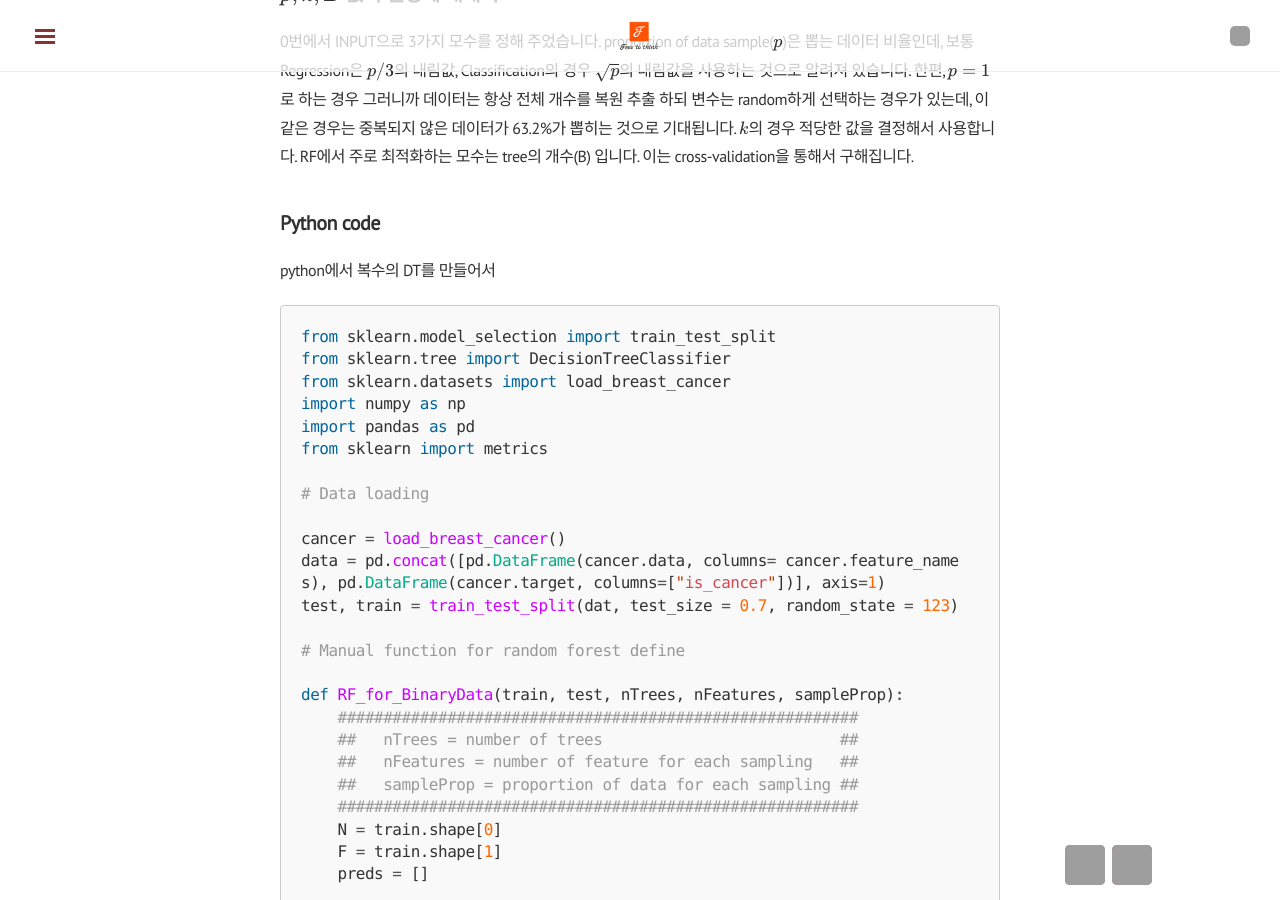
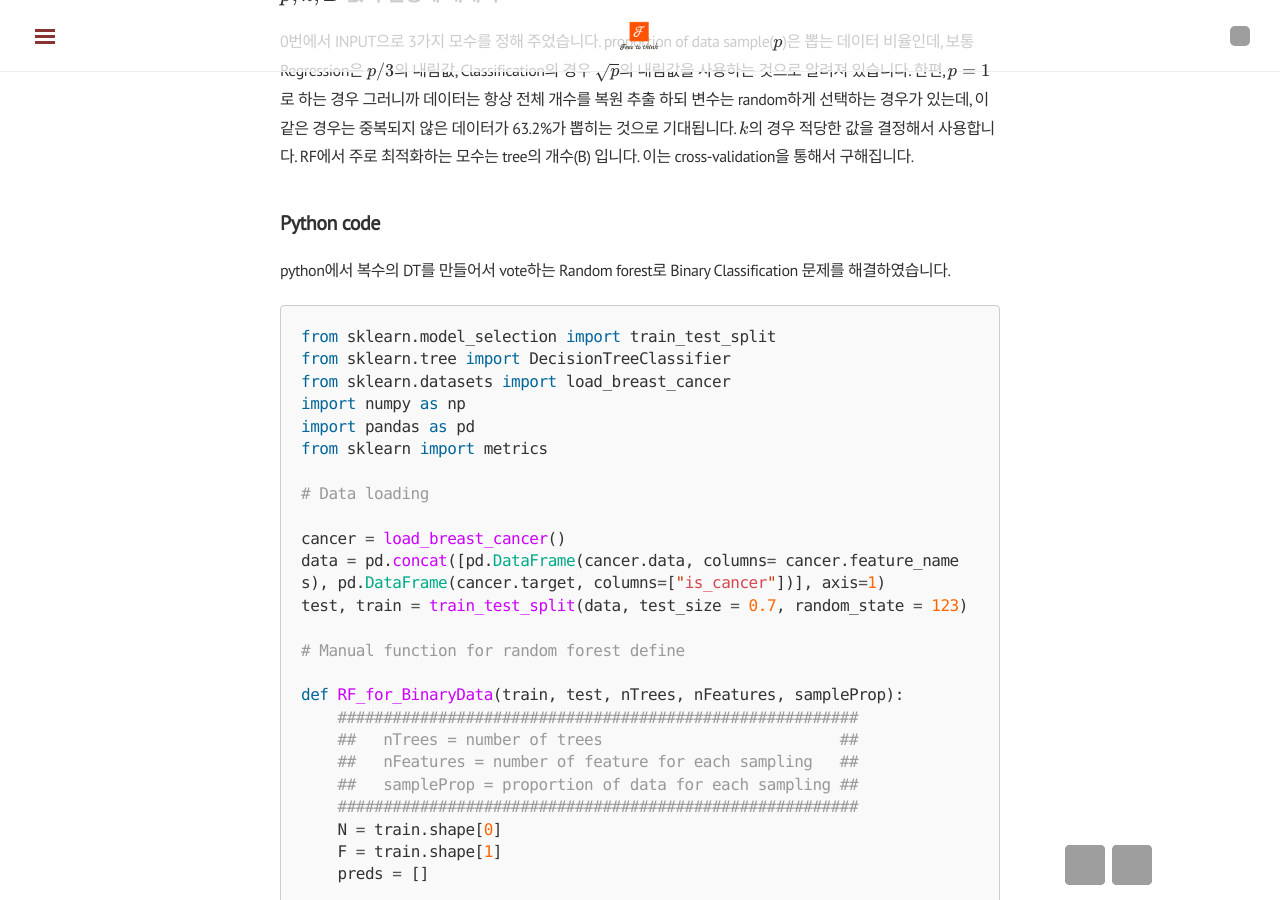
Before and after one commit to kangyeolk/previous.github.io, a Jekyll site: the page built from blog/index.html, in a window 1280 px wide and 900 px high, scrolled down 5462 px. Built offline with Jekyll 4.4.1, drawn with Linux system fonts in a browser that asks for light colours; nearby versions of some CDN libraries; formulas are drawn with MathJax 3; the list of posts is cut into pages by our own code; comment, search, counter and statistics services are not loaded; grey boxes are pictures that could not be loaded.

Commit message:
2018-02-19

````diff
--- a/_posts/2018-02-19-RF.md
+++ b/_posts/2018-02-19-RF.md
@@ -27,7 +27,7 @@ Machine Learning 모델들은 많은 현실적인 문제들을 훌륭하게 해
 
 ## Python code
 
-python에서 복수의 DT를 만들어서
+python에서 복수의 DT를 만들어서 vote하는 Random forest로 Binary Classification 문제를 해결하였습니다.
 
 ```python
 from sklearn.model_selection import train_test_split
@@ -41,7 +41,7 @@ from sklearn import metrics
 
 cancer = load_breast_cancer()
 data = pd.concat([pd.DataFrame(cancer.data, columns= cancer.feature_names), pd.DataFrame(cancer.target, columns=["is_cancer"])], axis=1)
-test, train = train_test_split(dat, test_size = 0.7, random_state = 123)
+test, train = train_test_split(data, test_size = 0.7, random_state = 123)
 
 # Manual function for random forest define
 
@@ -76,4 +76,4 @@ def RF_for_BinaryData(train, test, nTrees, nFeatures, sampleProp):
 print(RF_for_BinaryData(train = train, test = test, nTrees = 10, nFeatures = 6, sampleProp = 0.7))
 ```
 
-<center><a href="https://imgur.com/mRiUByx"><img src="https://i.imgur.com/mRiUByx.png" width="500px" height="500px" title="source: imgur.com" /></a></center>
+<center><a href="https://imgur.com/mRiUByx"><img src="https://i.imgur.com/mRiUByx.png" width="500px" height="200px" title="source: imgur.com" /></a></center>
````
Also changed, not shown: _posts/2018-02-09-linear_regression.md (deleted, +0 -7 lines).
